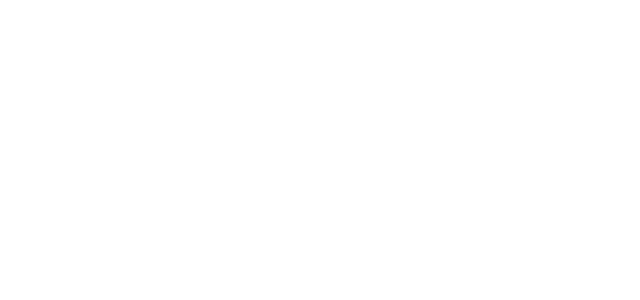
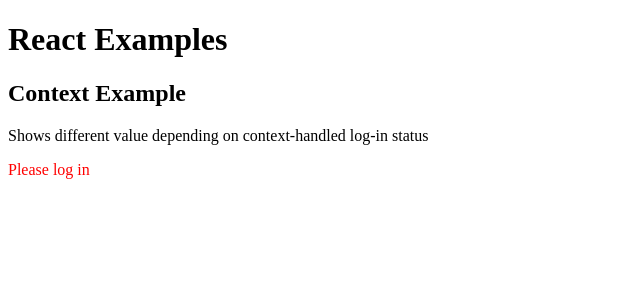
Before and after one commit to AndrewGibson27/react-examples, a React (Create React App) app: page / in a window 1280 px wide. Shown: the top 300 px of the page, without its empty margins (0-640 px from the left). Built offline with nearby package versions, Linux system fonts and the light colour scheme.

Commit message:
create context example

```diff
--- a/src/App.js
+++ /dev/null
@@ -1,13 +0,0 @@
-import React, { Component } from 'react';
-
-class App extends Component {
-  render() {
-    return (
-      <div className="App">
-
-      </div>
-    );
-  }
-}
-
-export default App;
--- /dev/null
+++ b/src/App.jsx
@@ -0,0 +1,10 @@
+import React from 'react';
+
+import ContextExample from './context/ContextExample';
+
+export default () => (
+  <main>
+    <h1>React Examples</h1>
+    <ContextExample />
+  </main>
+);
--- /dev/null
+++ b/src/context/ContextExample.jsx
@@ -0,0 +1,38 @@
+import React, { Component } from 'react';
+
+import Nav from './Nav';
+
+export const AuthContext = React.createContext(false);
+
+export default class ContextExample extends Component {
+  constructor() {
+    super();
+    this.state = { isLoggedIn: false };
+  }
+
+  componentDidMount() {
+    this.getAuthStatus();
+  }
+
+  getAuthStatus() {
+    const num = Math.floor(Math.random() * 100);
+    const isLoggedIn = num % 2 === 0;
+
+    this.setState({ isLoggedIn });
+  }
+
+  render() {
+    return (
+      <section>
+        <h2>Context Example</h2>
+        <p>Shows different value depending on context-handled log-in status</p>
+
+        <AuthContext.Provider
+          value={this.state.isLoggedIn}
+        >
+          <Nav />
+        </AuthContext.Provider>
+      </section>
+    );
+  }
+}
--- /dev/null
+++ b/src/context/Nav.jsx
@@ -0,0 +1,17 @@
+import React from 'react';
+
+import { AuthContext } from './ContextExample';
+
+export default () => (
+  <AuthContext.Consumer>
+    {
+      isLoggedIn => (
+        isLoggedIn ?
+        <p style={style}>Welcome back!</p> :
+        <p style={style}>Please log in</p>
+      )
+    }
+  </AuthContext.Consumer>
+);
+
+const style = { color: 'red' };
--- a/src/index.js
+++ b/src/index.js
@@ -4,4 +4,5 @@
 import registerServiceWorker from './registerServiceWorker';
 
 ReactDOM.render(<App />, document.getElementById('root'));
+
 registerServiceWorker();
```
